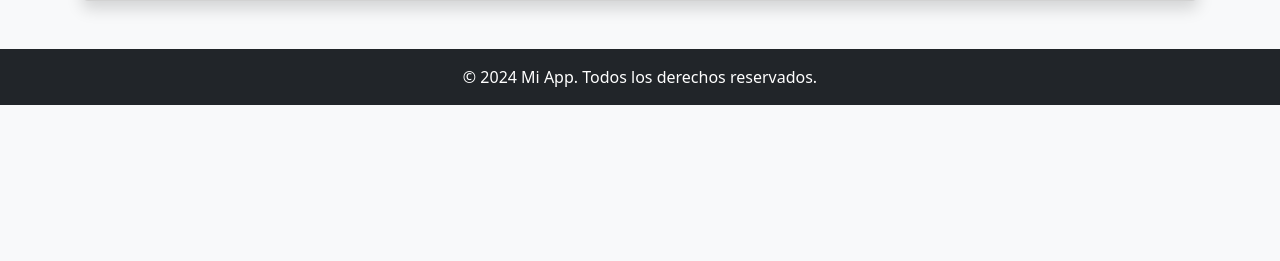
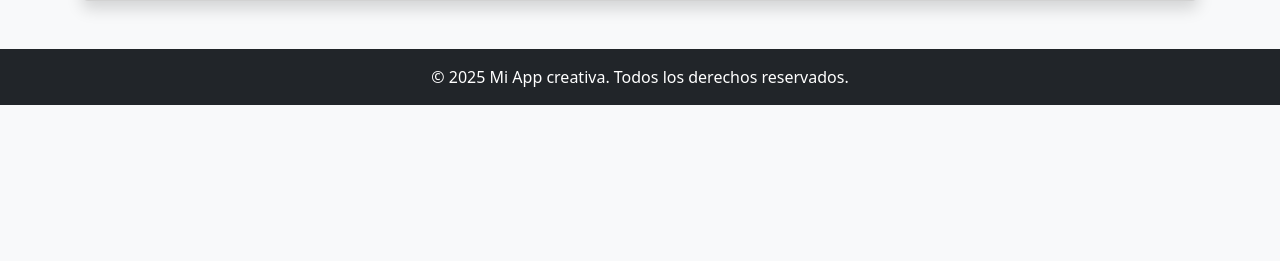
Before and after one commit to AllanDRG/P4, a Flask app: page / in a window 1280 px wide. Shown: the part 346-607 px from the top of the page. Run offline with Flask 3, Linux system fonts and the light colour scheme.

Commit message:
Versión final

```diff
--- a/actividad 4/templates/about.html
+++ b/actividad 4/templates/about.html
@@ -54,7 +54,7 @@
     <!-- Pie de página -->
     <footer class="bg-dark text-white text-center py-3 mt-5">
         <div class="container">
-            <p class="mb-0">&copy; 2024 Mi App. Todos los derechos reservados.</p>
+            <p class="mb-0">&copy; 2025 Mi App creativa. Todos los derechos reservados.</p>
         </div>
     </footer>
 
--- a/actividad 4/templates/contact.html
+++ b/actividad 4/templates/contact.html
@@ -63,7 +63,7 @@
     <!-- Pie de página -->
     <footer class="bg-dark text-white text-center py-3 mt-5">
         <div class="container">
-            <p class="mb-0">&copy; 2024 Mi App. Todos los derechos reservados.</p>
+            <p class="mb-0">&copy; 2025 Mi App creativa. Todos los derechos reservados.</p>
         </div>
     </footer>
 
--- a/actividad 4/templates/form.html
+++ b/actividad 4/templates/form.html
@@ -58,7 +58,7 @@
     <!-- Pie de página -->
     <footer class="bg-dark text-white text-center py-3 mt-5">
         <div class="container">
-            <p class="mb-0">&copy; 2024 Mi App. Todos los derechos reservados.</p>
+            <p class="mb-0">&copy; 2025 Mi App creativa. Todos los derechos reservados.</p>
         </div>
     </footer>
 
--- a/actividad 4/templates/greet.html
+++ b/actividad 4/templates/greet.html
@@ -54,7 +54,7 @@
     <!-- Pie de página -->
     <footer class="bg-dark text-white text-center py-3 mt-5">
         <div class="container">
-            <p class="mb-0">&copy; 2024 Mi App. Todos los derechos reservados.</p>
+            <p class="mb-0">&copy; 2025 Mi App creativa. Todos los derechos reservados.</p>
         </div>
     </footer>
 
--- a/actividad 4/templates/home.html
+++ b/actividad 4/templates/home.html
@@ -54,7 +54,7 @@
     <!-- Pie de página -->
     <footer class="bg-dark text-white text-center py-3 mt-5">
         <div class="container">
-            <p class="mb-0">&copy; 2024 Mi App. Todos los derechos reservados.</p>
+            <p class="mb-0">&copy; 2025 Mi App creativa. Todos los derechos reservados.</p>
         </div>
     </footer>
 
```
